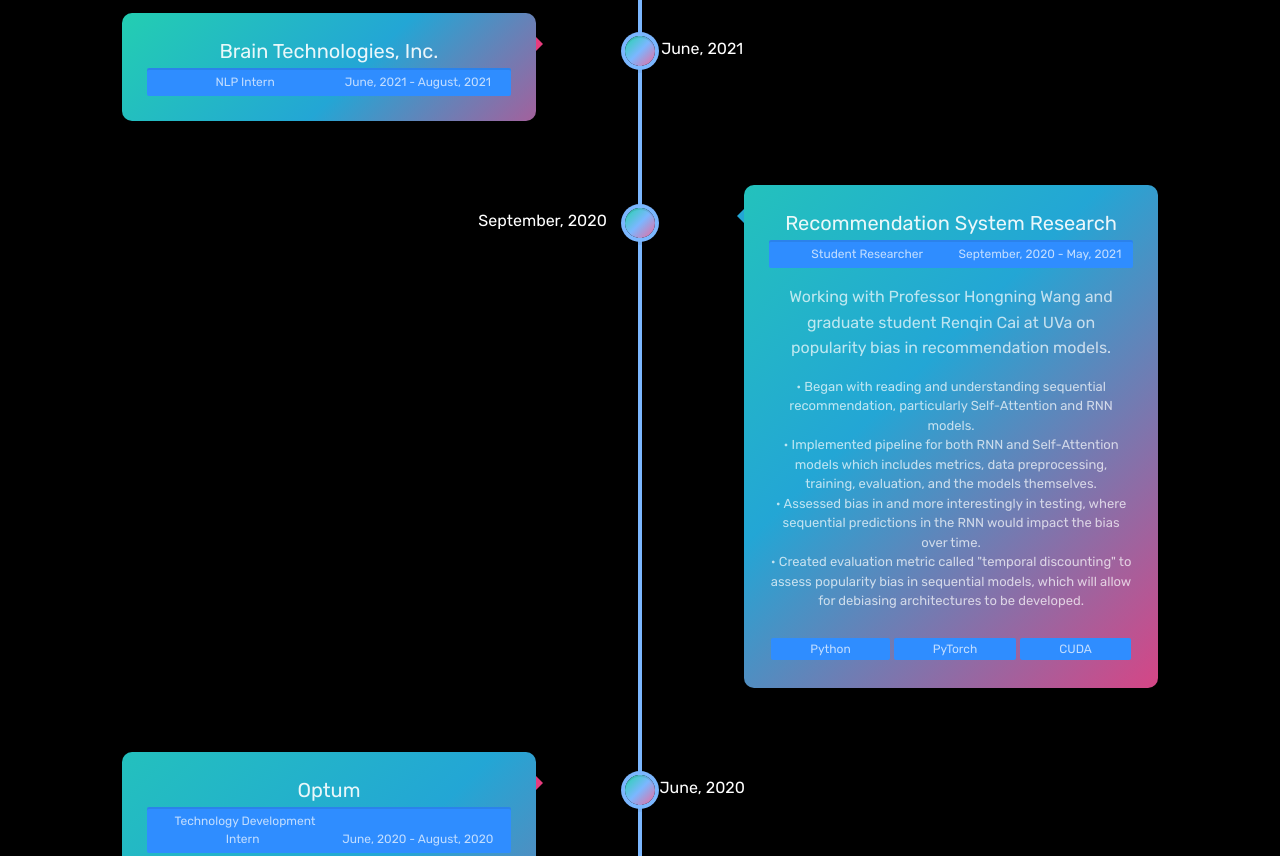
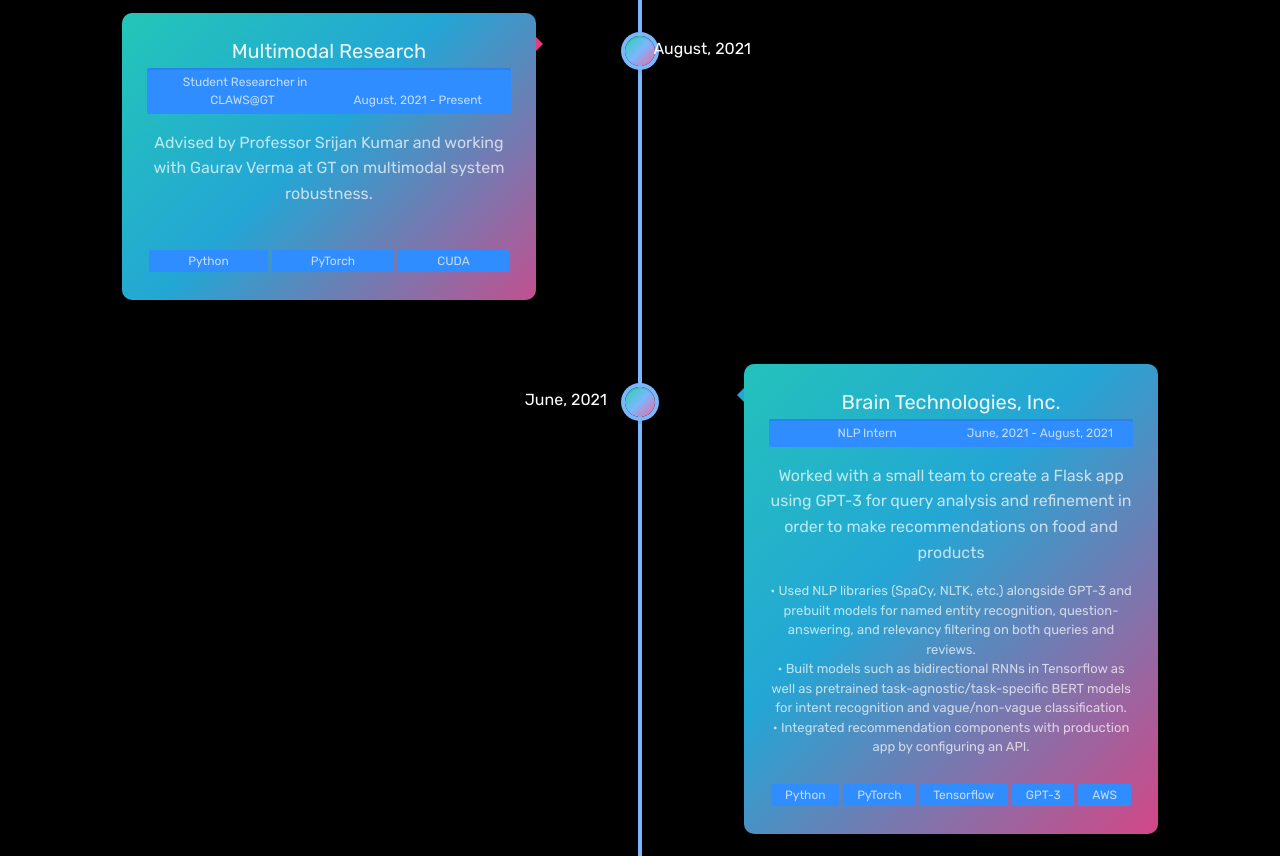
Before and after one commit to sramshetty/shivaen.org, a plain HTML site: page portfolio.html in a window 1280 px wide. Shown: the part 620-1476 px from the top of the page. Drawn offline with nearby package versions, Linux system fonts and the light colour scheme.

Commit message:
updated portfolio

```diff
--- a/portfolio.html
+++ b/portfolio.html
@@ -62,6 +62,33 @@
         </div>
 
         <div class="cd-timeline-content">
+          <h2>Multimodal Research</h2>
+          <span class="cd-date">August, 2021</span>
+          <div class="timeline-content-info">
+            <span class="timeline-content-info-title">
+              <i class="fa fa-certificate" aria-hidden="true"></i>
+              Student Researcher in CLAWS@GT
+            </span>
+            <span class="timeline-content-info-date">
+              <i class="fa fa-calendar-o" aria-hidden="true"></i>
+              August, 2021 - Present
+            </span>
+          </div>
+          <p>Advised by Professor Srijan Kumar and working with Gaurav Verma at GT on multimodal system robustness.</p>
+          <br>
+          <ul class="content-skills">
+            <li>Python</li>
+            <li>PyTorch</li>
+            <li>CUDA</li>
+          </ul>
+        </div>
+      </div>
+
+      <div class="cd-timeline-block">
+        <div class="cd-timeline-img cd-picture">
+        </div>
+
+        <div class="cd-timeline-content">
           <h2>Brain Technologies, Inc.</h2>
           <span class="cd-date">June, 2021</span>
           <div class="timeline-content-info">
@@ -74,6 +101,20 @@
               June, 2021 - August, 2021
             </span>
           </div>
+          <p>Worked with a small team to create a Flask app using GPT-3 for query analysis and refinement in order to make recommendations on food and products</p>
+          <div style="font-size: small; color: rgba(255, 255, 255, 0.7);">
+            • Used NLP libraries (SpaCy, NLTK, etc.) alongside GPT-3 and prebuilt models for named entity recognition, question-answering, and relevancy filtering on both queries and reviews.<br>
+            • Built models such as bidirectional RNNs in Tensorflow as well as pretrained task-agnostic/task-specific BERT models for intent recognition and vague/non-vague classification.<br>
+            • Integrated recommendation components with production app by configuring an API.<br>
+          </div>
+          <br>
+          <ul class="content-skills">
+            <li>Python</li>
+            <li>PyTorch</li>
+            <li>Tensorflow</li>
+            <li>GPT-3</li>
+            <li>AWS</li>
+          </ul>
         </div>
       </div>
 
@@ -96,7 +137,6 @@
           </div>
           <p>Working with Professor Hongning Wang and graduate student Renqin Cai at UVa on popularity bias in recommendation models.</p>
           <div style="font-size: small; color: rgba(255, 255, 255, 0.7);">
-            • Began with reading and understanding sequential recommendation, particularly Self-Attention and RNN models.<br>
             • Implemented pipeline for both RNN and Self-Attention models which includes metrics, data preprocessing, training, evaluation, and the models themselves.<br>
             • Assessed bias in and more interestingly in testing, where sequential predictions in the RNN would impact the bias over time.<br>
             • Created evaluation metric called "temporal discounting" to assess popularity bias in sequential models, which will allow for debiasing architectures to be developed.<br>
@@ -106,7 +146,7 @@
             <li>Python</li>
             <li>PyTorch</li>
             <li>CUDA</li>
-            </ul>
+          </ul>
         </div>
       </div>
 
```
